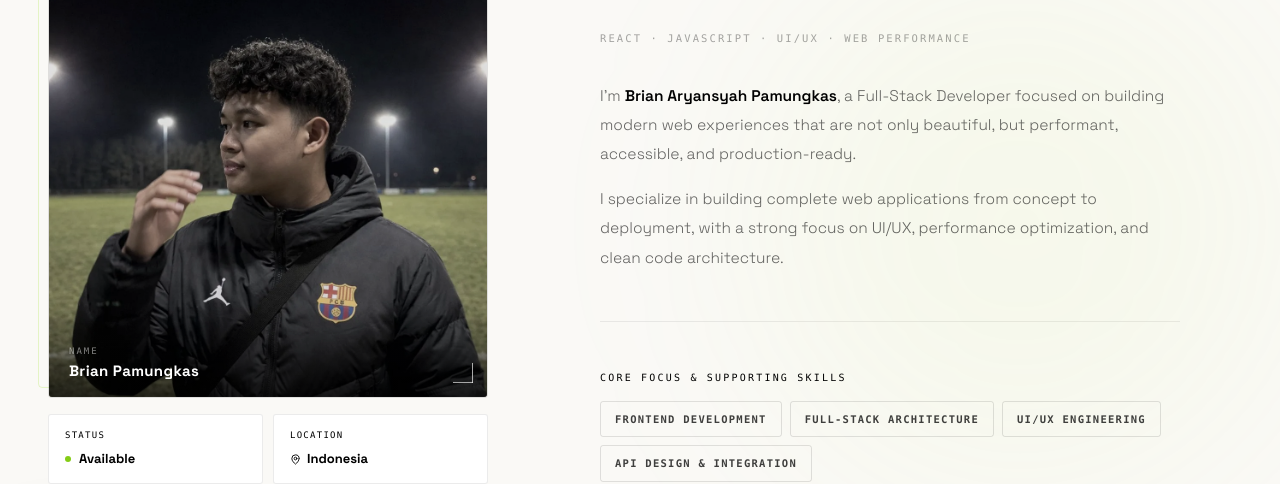
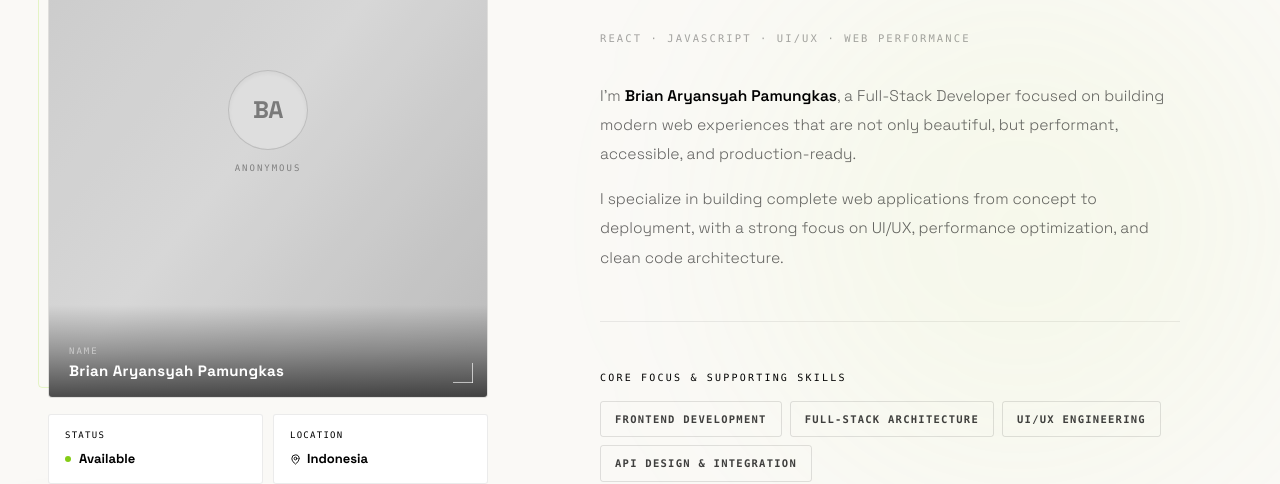
Before and after one commit to brianaryansyah/p2, a React (Vite) app: page / in a window 1280 px wide. Shown: the part 1376-1860 px from the top of the page. Built offline with nearby package versions, Linux system fonts and the light colour scheme; no server answers.

Commit message:
Add site photo management

```diff
--- a/index.html
+++ b/index.html
@@ -25,7 +25,6 @@
     <link rel="stylesheet"
       href="https://fonts.googleapis.com/css2?family=Pacifico&family=Space+Grotesk:wght@300..700&display=swap">
   </noscript>
-  <link rel="preload" as="image" type="image/webp" href="/profile.webp">
 
   <title>BRIAN ARYANSYAH PAMUNGKAS</title>
   <meta name="title" content="BRIAN ARYANSYAH PAMUNGKAS">
--- a/src/components/AboutSection.jsx
+++ b/src/components/AboutSection.jsx
@@ -1,6 +1,8 @@
 import { memo, useState, lazy, Suspense } from 'react';
 import { Gsap } from '../utils/gsapAnimate';
 import { Trophy, ArrowUpRight, MapPin } from 'lucide-react';
+import { useSiteSettings } from '../hooks/useSiteSettings';
+import ProfileImage from './ProfileImage';
 
 const HackathonDetailModal = lazy(() => import('./HackathonDetailModal'));
 
@@ -122,6 +124,8 @@ const AchievementCard = ({ achievement, index, onClick }) => {
    ───────────────────────────────────────── */
 const AboutSection = memo(function AboutSection() {
   const [showHackathonDetail, setShowHackathonDetail] = useState(false);
+  const { settings } = useSiteSettings();
+  const profile = settings.profile;
 
   return (
     <section id="about-section" className="py-20 md:py-28 w-full relative bg-[#FAF9F6] overflow-hidden">
@@ -169,21 +173,15 @@ const AboutSection = memo(function AboutSection() {
                 {/* Hover desaturation overlay */}
                 <div className="absolute inset-0 bg-black/[0.12] group-hover:bg-transparent transition-colors duration-700 z-10 mix-blend-multiply pointer-events-none" />
 
-                <picture>
-                  <source srcSet="/profilee.webp" type="image/webp" />
-                  <img
-                    src="/profilee.webp"
-                    alt="Brian Aryansyah Pamungkas"
-                    loading="lazy"
-                    decoding="async"
-                    className="w-full h-full object-cover object-top grayscale-[25%] group-hover:grayscale-0 group-hover:scale-[1.03] transition-all duration-700 ease-[cubic-bezier(0.16,1,0.3,1)]"
-                  />
-                </picture>
+                <ProfileImage
+                  settings={settings}
+                  className="grayscale-[25%] group-hover:grayscale-0 group-hover:scale-[1.03] transition-all duration-700 ease-[cubic-bezier(0.16,1,0.3,1)]"
+                />
 
                 {/* Name plate at bottom */}
                 <div className="absolute bottom-0 left-0 right-0 px-5 pt-10 pb-4 bg-gradient-to-t from-black/65 via-black/30 to-transparent z-20">
                   <p className="font-mono text-[9px] uppercase tracking-[0.22em] text-white/50 mb-0.5">Name</p>
-                  <p className="text-white font-bold text-[15px] tracking-wide leading-snug">Brian Pamungkas</p>
+                  <p className="text-white font-bold text-[15px] tracking-wide leading-snug">{profile.name || 'Brian Pamungkas'}</p>
                 </div>
 
                 {/* Corner brackets */}
--- /dev/null
+++ b/src/components/ProfileImage.jsx
@@ -0,0 +1,51 @@
+import { memo } from 'react';
+import { UserRound } from 'lucide-react';
+
+/**
+ * Profile photo renderer driven by site settings. Falls back to an
+ * anonymous placeholder when no photo has been uploaded via the admin.
+ */
+const ProfileImage = memo(function ProfileImage({ settings, className = '' }) {
+  const photo = settings?.photo?.dataUrl;
+  const name = settings?.profile?.name || 'Anonymous';
+
+  if (photo) {
+    return (
+      <img
+        src={photo}
+        alt={name}
+        loading="lazy"
+        decoding="async"
+        className={`${className} w-full h-full object-cover object-top`}
+      />
+    );
+  }
+
+  const initials = name
+    .split(' ')
+    .filter(Boolean)
+    .slice(0, 2)
+    .map((word) => word[0].toUpperCase())
+    .join('');
+
+  return (
+    <div
+      className={`${className} w-full h-full flex flex-col items-center justify-center bg-gradient-to-br from-neutral-200 via-neutral-100 to-neutral-300 text-black/50`}
+      role="img"
+      aria-label="Anonymous profile placeholder"
+    >
+      <div className="w-16 h-16 md:w-20 md:h-20 rounded-full border border-black/15 bg-white/80 flex items-center justify-center shadow-inner">
+        {initials ? (
+          <span className="font-black text-xl md:text-2xl tracking-tight text-black/45">{initials}</span>
+        ) : (
+          <UserRound size={28} className="text-black/40" />
+        )}
+      </div>
+      <p className="mt-3 font-mono text-[9px] uppercase tracking-[0.22em] text-black/40">
+        Anonymous
+      </p>
+    </div>
+  );
+});
+
+export default ProfileImage;
--- /dev/null
+++ b/src/hooks/useSiteSettings.js
@@ -0,0 +1,82 @@
+import { useCallback, useEffect, useState } from 'react';
+import { PORTFOLIO_DATA } from '../data/portfolioData';
+
+export const SITE_SETTINGS_STORAGE_KEY = 'site_settings_v1';
+
+const DEFAULTS = {
+  version: 1,
+  profile: {
+    name: PORTFOLIO_DATA.profile.name,
+    role: PORTFOLIO_DATA.profile.role,
+    location: PORTFOLIO_DATA.profile.location,
+    email: PORTFOLIO_DATA.profile.email,
+    bio: PORTFOLIO_DATA.profile.bio,
+    socials: { ...PORTFOLIO_DATA.profile.socials },
+  },
+  photo: {
+    dataUrl: null,
+    updatedAt: null,
+  },
+};
+
+const deepMerge = (base, override) => {
+  if (!override || typeof override !== 'object') return base;
+  const result = { ...base };
+  Object.keys(override).forEach((key) => {
+    if (override[key] && typeof override[key] === 'object' && !Array.isArray(override[key])) {
+      result[key] = deepMerge(result[key] || {}, override[key]);
+    } else if (override[key] !== undefined) {
+      result[key] = override[key];
+    }
+  });
+  return result;
+};
+
+const loadSettings = () => {
+  if (typeof window === 'undefined') return DEFAULTS;
+  try {
+    const raw = window.localStorage.getItem(SITE_SETTINGS_STORAGE_KEY);
+    if (!raw) return DEFAULTS;
+    return deepMerge(DEFAULTS, JSON.parse(raw));
+  } catch {
+    return DEFAULTS;
+  }
+};
+
+export const useSiteSettings = () => {
+  const [settings, setSettings] = useState(loadSettings);
+
+  // Keep the hook in sync across tabs (admin edits reflect instantly).
+  useEffect(() => {
+    const onStorage = (e) => {
+      if (e.key === SITE_SETTINGS_STORAGE_KEY) {
+        setSettings(loadSettings());
+      }
+    };
+    window.addEventListener('storage', onStorage);
+    return () => window.removeEventListener('storage', onStorage);
+  }, []);
+
+  const update = useCallback((patch) => {
+    setSettings((prev) => {
+      const next = deepMerge(prev, patch);
+      try {
+        window.localStorage.setItem(SITE_SETTINGS_STORAGE_KEY, JSON.stringify(next));
+      } catch {
+        // Storage full or unavailable — keep in-memory state only.
+      }
+      return next;
+    });
+  }, []);
+
+  const reset = useCallback(() => {
+    try {
+      window.localStorage.removeItem(SITE_SETTINGS_STORAGE_KEY);
+    } catch {
+      // Ignore storage errors.
+    }
+    setSettings(DEFAULTS);
+  }, []);
+
+  return { settings, update, reset };
+};
--- a/src/pages/Home.jsx
+++ b/src/pages/Home.jsx
@@ -40,12 +40,6 @@ export default function Home() {
       const reduceMotion = window.matchMedia('(prefers-reduced-motion: reduce)').matches;
       setEnableNoiseOverlay(isFinePointer && !reduceMotion);
     }
-  }, []);
-
-  // Preload profile image (optimized WebP with JPEG fallback)
-  useEffect(() => {
-    const profileImg = new Image();
-    profileImg.src = "/profile.webp";
   }, []);
 
   // Manage body overflow based on scroll lock
```
